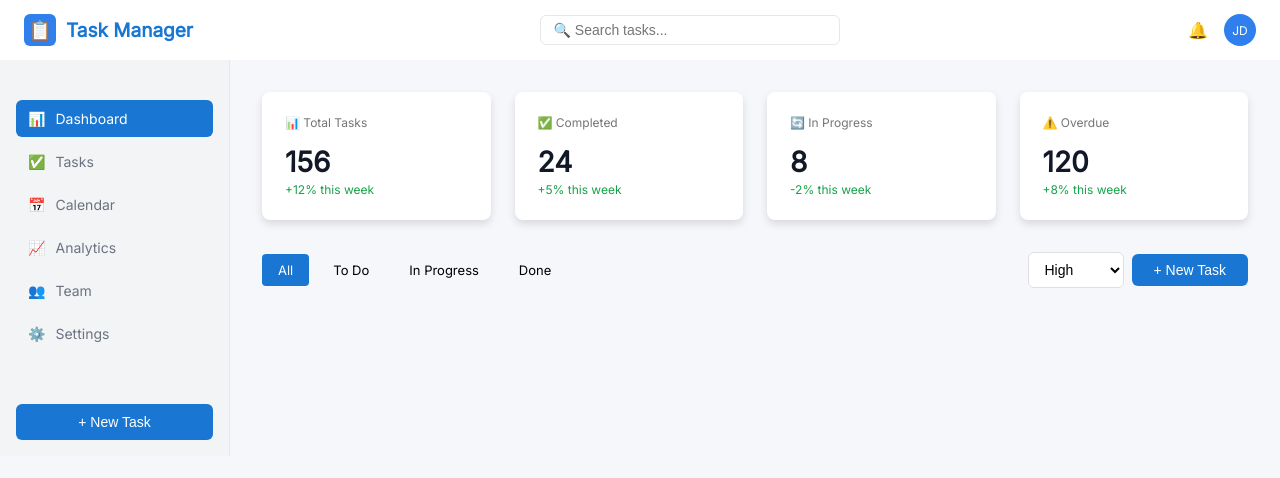
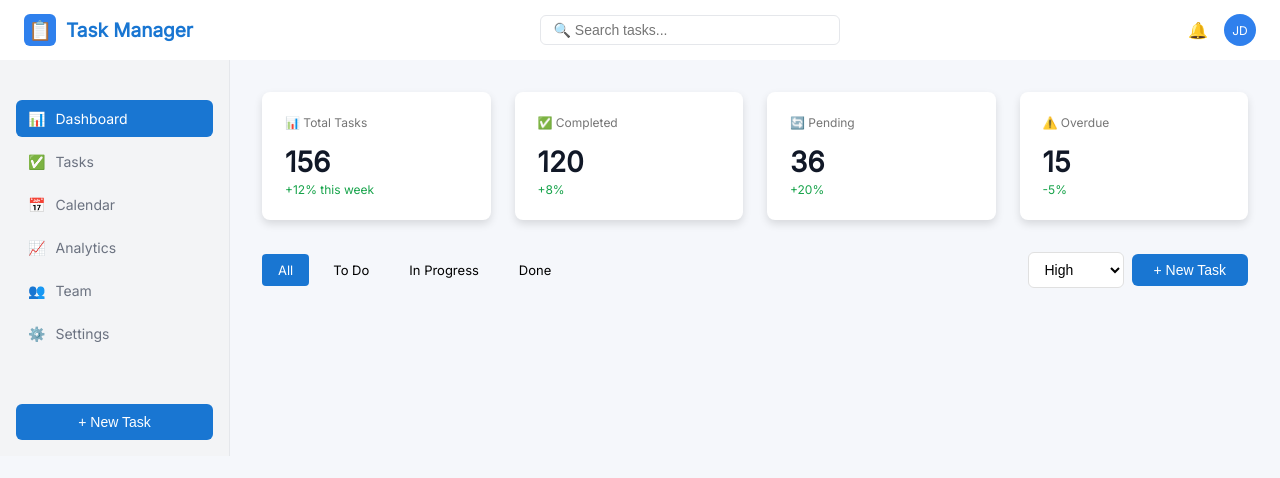
Before and after one commit to minaramsis1993/Luftborn, an Angular app: page /dashboard in a window 1280 px wide. Shown: the top 478 px of the page. Built offline with nearby package versions, Linux system fonts and the light colour scheme.

Commit message:
feat: enhance topbar with search functionality and update dashboard to use dynamic stats

```diff
--- a/src/app/core/layout/topbar/topbar.html
+++ b/src/app/core/layout/topbar/topbar.html
@@ -3,7 +3,12 @@
     <div class="logo-icon">📋</div>
     <span>Task Manager</span>
   </div>
-  <input class="search" placeholder="🔍 Search tasks..." />
+  <input
+    [(ngModel)]="searchQuery"
+    (input)="onSearch(searchQuery())"
+    class="search"
+    placeholder="🔍 Search tasks..."
+  />
 
   <div class="right-section">
     <span class="bell">🔔</span>
--- a/src/app/core/layout/topbar/topbar.ts
+++ b/src/app/core/layout/topbar/topbar.ts
@@ -1,9 +1,19 @@
-import { Component } from '@angular/core';
+import { Component, signal } from '@angular/core';
+import { FormsModule } from '@angular/forms';
 
 @Component({
   selector: 'app-topbar',
-  imports: [],
+  imports: [FormsModule],
+  standalone: true,
   templateUrl: './topbar.html',
   styleUrl: './topbar.scss',
 })
-export class Topbar {}
+export class Topbar {
+  searchQuery = signal<string>('');
+
+  onSearch(query: string) {
+    console.log('Searching for:', query);
+    // implement filtering tasks in parent component
+  }
+
+}
--- a/src/app/features/dashboard/dashboard.page.html
+++ b/src/app/features/dashboard/dashboard.page.html
@@ -1,12 +1,11 @@
 <div class="stats-grid">
-  <stat-card
-    [logo]="'📊'"
-    [type]="'Total Tasks'"
-    [value]="156"
-    [trend]="'+12% this week'"
-  ></stat-card>
-  <stat-card [logo]="'✅'" [type]="'Completed'" [value]="24" [trend]="'+5% this week'"></stat-card>
-  <stat-card [logo]="'🔄'" [type]="'In Progress'" [value]="8" [trend]="'-2% this week'"></stat-card>
-  <stat-card [logo]="'⚠️'" [type]="'Overdue'" [value]="120" [trend]="'+8% this week'"></stat-card>
+  @for (stat of stats; track stat.title) {
+    <stat-card
+      [logo]="stat.logo"
+      [type]="stat.title"
+      [value]="stat.value"
+      [trend]="stat.trend"
+    ></stat-card>
+  }
 </div>
 <app-filters-bar></app-filters-bar>
--- a/src/app/features/dashboard/dashboard.page.ts
+++ b/src/app/features/dashboard/dashboard.page.ts
@@ -9,4 +9,11 @@ import { FiltersBar } from "../../core/layout/filters-bar/filters-bar";
   styleUrls: ['./dashboard.page.scss'],
   changeDetection: ChangeDetectionStrategy.OnPush,
 })
-export class DashboardPage { }
+export class DashboardPage {
+  stats = [
+    { title: 'Total Tasks', value: 156, trend: '+12% this week', logo: '📊' },
+    { title: 'Completed', value: 120, trend: '+8%', logo: '✅' },
+    { title: 'Pending', value: 36, trend: '+20%', logo: '🔄' },
+    { title: 'Overdue', value: 15, trend: '-5%', logo: '⚠️' }
+  ];
+}
--- a/src/app/layout/shell/shell.html
+++ b/src/app/layout/shell/shell.html
@@ -3,7 +3,6 @@
   <app-sidebar></app-sidebar>
 
   <div class="content-area">
-    <app-topbar />
     <main>
       <router-outlet />
     </main>
```
